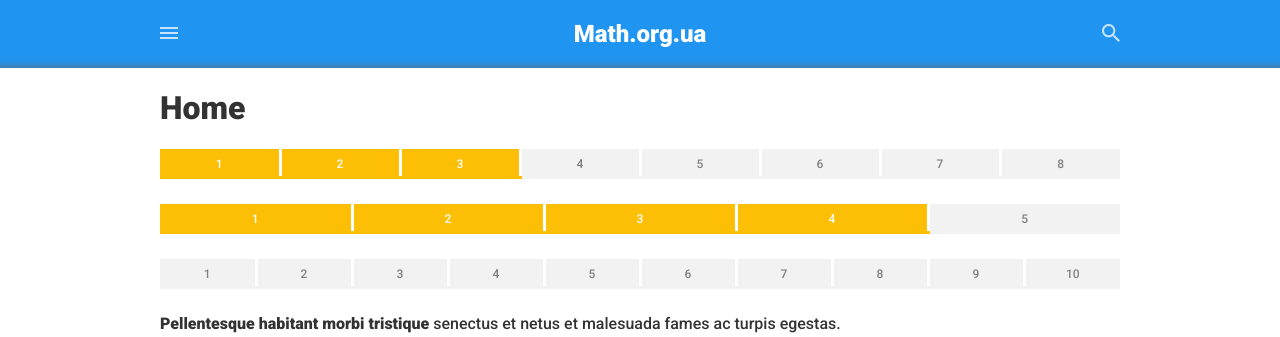
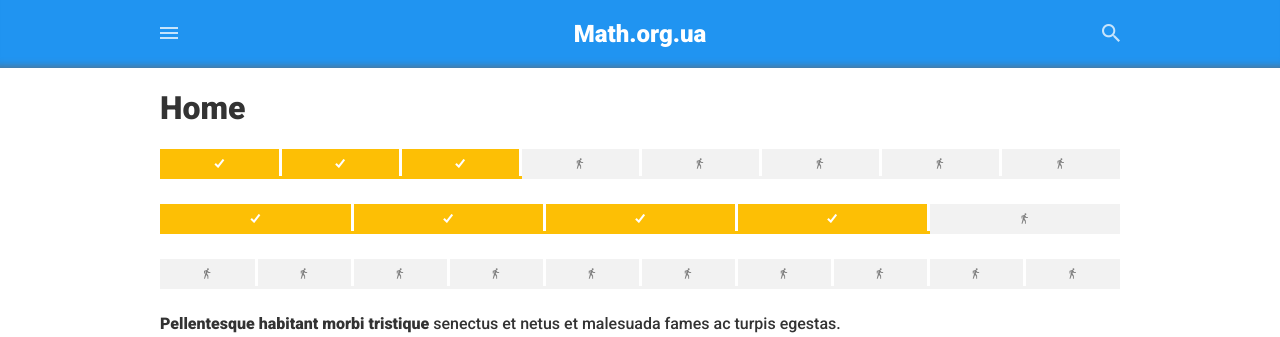
Before and after one commit to vyspiansky/react-demo-app, a React (Create React App) app: page / in a window 1280 px wide. Shown: the top 337 px of the page. Built offline with nearby package versions, Linux system fonts and the light colour scheme.

Commit message:
Modified Progress Bar

```diff
--- a/src/components/ProgressBar.js
+++ b/src/components/ProgressBar.js
@@ -11,8 +11,12 @@ class ProgressBar extends Component {
         let cells = [];
 
         for (let i=1; i <= total; i++) {
+            const isPassed = current >= i;
+
             cells.push(
-                <td key={i} className={current >= i ? 'passed' : ''} width={100/total + '%'}>{i}</td>
+                <td key={i} className={isPassed ? 'passed' : ''} width={100/total + '%'}>
+                    <i className={'icon ' + (isPassed ? 'ion-checkmark' : 'ion-android-walk')}></i>
+                </td>
             );
         }
 
```
